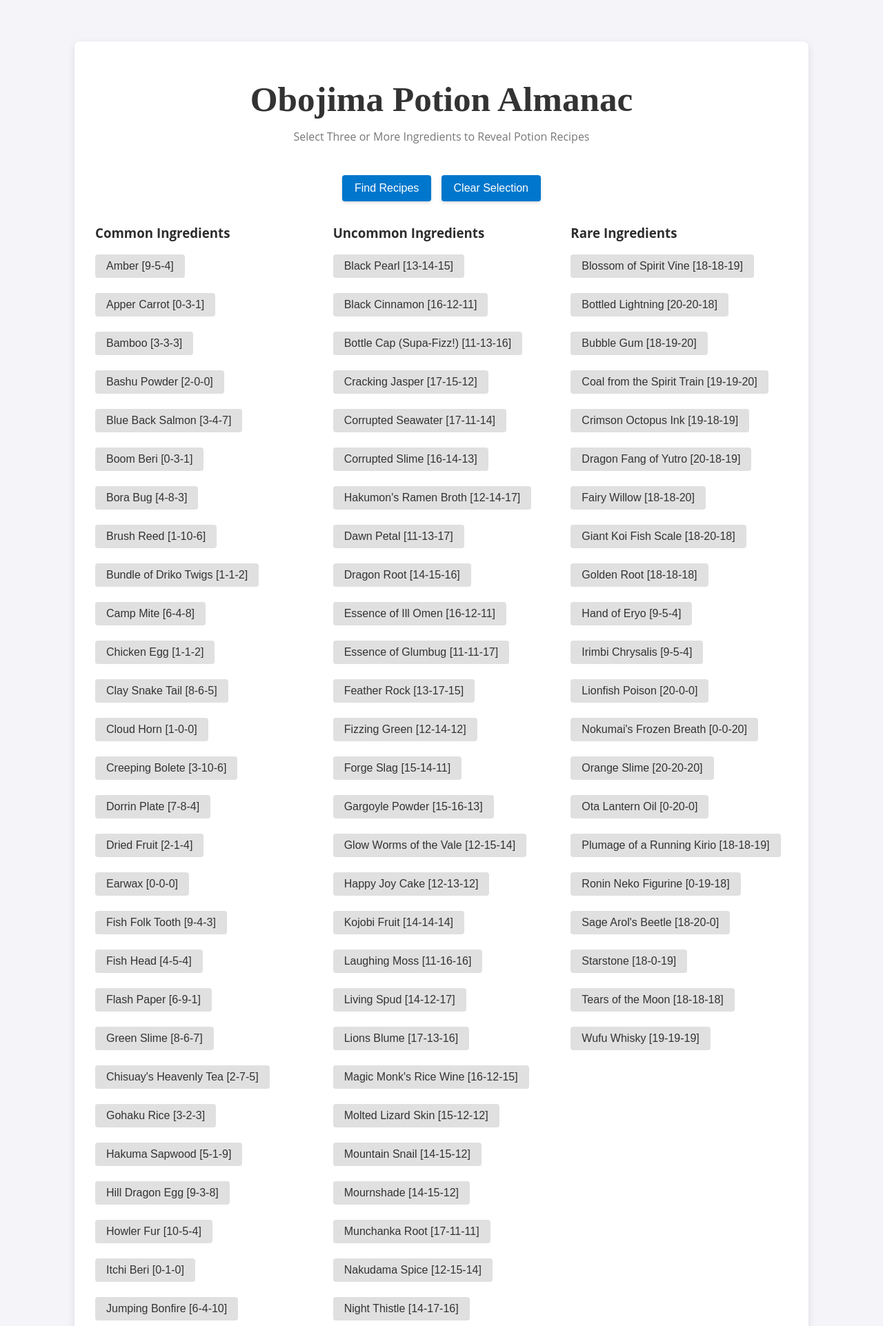
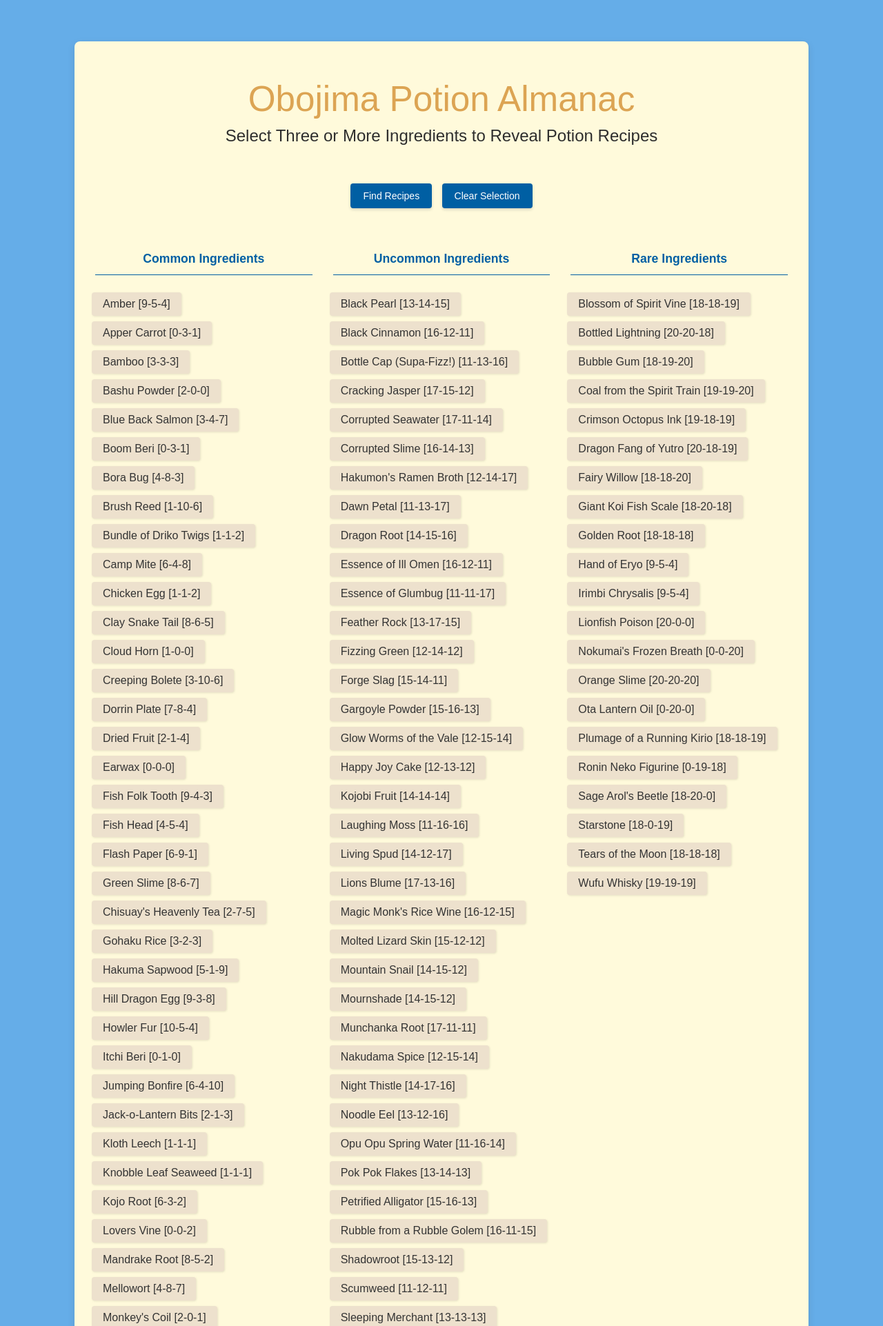
Before and after one commit to billhanscom/ObojimaPotionAlmanac, a Flask app: page / in a window 1280 px wide. Shown: the top 1923 px of the page at 69% size. Run offline with Flask 3, Linux system fonts and the light colour scheme; some web fonts are replaced.

Commit message:
Add files via upload

```diff
--- a/static/style.css
+++ b/static/style.css
@@ -1,46 +1,69 @@
-/* Base styling */
 body {
-    font-family: 'Open Sans', sans-serif;
-    margin: 0;
-    padding: 0;
-    background-color: #f4f4f9;
-    color: #2d2d2d;
+background-color:#65ade8;
+color:#2d2d2d;
+font-family:"rogliano",sans-serif;
+margin:0;
+padding:0
 }
 
 .container {
-    width: 80%; /* Percentage-based width for flexibility */
+background-color:#fffadb;
+width: 80%; /* Percentage-based width for flexibility */
     max-width: 1200px;
     margin: 60px auto;
     padding: 20px;
-    background-color: #ffffff;
     border-radius: 8px;
     box-shadow: 0 4px 12px rgba(0, 0, 0, 0.1);
 }
 
 header {
-    text-align: center;
-    margin-bottom: 40px;
+text-align:center
 }
 
 h1 {
-    font-family: 'Abril Fatface', serif;
-    font-size: 4vw; /* Responsive font size */
-    color: #333333;
-    margin-bottom: 10px;
+color:#DCA453;
+font-family:"sneakers-pro",sans-serif;
+font-size:4vw;
+font-style:normal;
+font-weight:500;
+margin-bottom:-10px
 }
 
 h2 {
-    font-family: 'Open Sans', sans-serif;
-    font-size: 16px;
-    color: #777777;
-    font-weight: normal;
+color:#2d2d2d;
+font-family:"rogliano",sans-serif;
+font-size:1.5em;
+font-style:normal;
+font-weight:400;
+margin-bottom:50px
 }
 
-h3.recipe-title {
-    color: #0077cc;
-    font-size: 18px;
-    text-align: center;
-    margin-bottom: 5px; /* Reduced margin for tighter layout */
+recipes-title {
+color:#577da1;
+font-family:"rogliano",sans-serif;
+font-size:1em;
+font-weight:700;
+margin-top:40px;
+padding-top:20px;
+text-align:center
+}
+
+.recipes-title h2 {
+color:#DCA453;
+font-family:"sneakers-pro",sans-serif;
+font-style:normal;
+font-weight:500
+}
+
+h3 {
+border-bottom:1px solid #005fa3;
+color:#005fa3;
+font-family:"rogliano",sans-serif;
+font-size:1.1em;
+font-weight:700;
+margin-bottom:30px;
+padding-bottom:12px;
+text-align:center
 }
 
 h4, .recipe-number {
@@ -51,166 +74,176 @@ h4, .recipe-number {
     margin-bottom: 5px;
 }
 
+
+h5 {
+color:#2d2d2d;
+font-size:1em;
+font-weight:700;
+margin-bottom:0
+}
+
 .form-section {
-    margin-bottom: 30px;
+margin-bottom:30px
 }
 
 .ingredient-columns {
-    display: flex;
-    justify-content: space-between;
-    gap: 10px;
-    flex-wrap: wrap; /* Wrap ingredients on smaller screens */
+display:flex;
+gap:10px;
+justify-content:space-between
+flex-wrap: wrap; /* Wrap ingredients on smaller screens */
 }
 
 .column {
-    flex: 1 1 300px; /* Flexbox for responsiveness, with minimum width */
-    padding: 10px;
+padding:10px;
+flex: 1 1 300px;
 }
 
 .ingredient-button {
-    background-color: #e0e0e0;
-    color: #333;
-    border: none;
-    border-radius: 4px;
-    padding: 0.5em 1em; /* Em-based padding for flexibility */
-    font-size: 1em;
-    margin: 0;
-    cursor: pointer;
-    transition: background-color 0.2s ease;
+background-color:#ede1cd;
+border:none;
+border-radius:4px;
+box-shadow:1px 1px 3px #0000001a;
+color:#333;
+cursor:pointer;
+font-family:"rogliano",sans-serif;
+font-size:1em;
+font-style:normal;
+font-weight:400;
+margin:-5px;
+padding:0.5em 1em;
+transition:background-color .1s ease
 }
 
 .ingredient-button.selected.common {
-    background-color: #c2e3a7;
-    color: #333;
+background-color:#c2e3a7;
+color:#333
 }
 
 .ingredient-button.selected.uncommon {
-    background-color: #fde663;
-    color: #333;
+background-color:#fde663;
+color:#333
 }
 
 .ingredient-button.selected.rare {
-    background-color: #fd8966;
-    color: #333;
+background-color:#fd8966;
+color:#333
 }
 
 .button-group {
-    text-align: center;
-    margin-top: 20px;
+margin-bottom:30px;
+margin-top:20px;
+text-align:center
 }
 
 .button-group button {
-    background-color: #0077cc;
-    color: #ffffff;
-    border: none;
-    padding: 10px 18px;
-    font-size: 1em;
-    border-radius: 4px;
-    margin: 5px;
-    cursor: pointer;
-    transition: background-color 0.2s ease, box-shadow 0.2s ease;
-    box-shadow: 0 2px 4px rgba(0, 0, 0, 0.15);
+background-color:#005fa3;
+border:none;
+border-radius:4px;
+box-shadow:0 2px 4px #00000026;
+color:#fff;
+cursor:pointer;
+font-family:"rogliano",sans-serif;
+font-size:14px;
+font-style:normal;
+font-weight:400;
+margin:5px;
+padding:10px 18px;
+transition:background-color .1s ease,box-shadow .1s ease
 }
 
 .button-group button:hover {
-    background-color: #005fa3;
-    box-shadow: 0 4px 6px rgba(0, 0, 0, 0.2);
+background-color:#65ade8;
+box-shadow:0 4px 6px #0003
 }
 
 #results {
-    display: flex;
-    justify-content: space-between;
-    margin-top: 40px;
-    flex-wrap: wrap; /* Allows columns to wrap on smaller screens */
+display:flex;
+justify-content:space-between;
+margin-top:40px;
+flex-wrap: wrap;
 }
 
 .recipe-column {
-    flex: 1 1 300px; /* Flexible columns with minimum width */
-    margin-bottom: 20px; /* Space between columns on small screens */
+flex: 1 1 300px;
+margin-bottom: 20px;
+}
+
+#results h3 {
+text-align:center
 }
 
 #results ul {
-    list-style-type: none;
-    padding-left: 0;
+list-style-type:none;
+padding-left:0
 }
 
 #results li {
-    display: inline-block;
-    width: auto;
-    white-space: nowrap;
-    background-color: #f9fafb;
-    padding: 8px 10px;
-    margin: 5px 0;
-    border-radius: 5px;
-    border: 1px solid #e0e0e0;
-    box-shadow: 1px 1px 3px rgba(0, 0, 0, 0.1);
+background-color:#ede1cd;
+border:none;
+border-radius:5px;
+box-shadow:1px 1px 3px #0000001a;
+display:block;
+font-size:14px;
+margin:10px 0;
+padding:10px 14px
 }
 
-/* Button-like styling for recipe names */
 .potion-header {
-    display: inline-block;
-    background-color: #0077cc;
-    color: #ffffff;
-    padding: 8px 12px;
-    font-size: 1em;
-    font-weight: bold;
-    border-radius: 4px;
-    cursor: pointer;
-    margin-top: 0;
-    margin-bottom: 8px;
-    transition: background-color 0.2s ease, box-shadow 0.2s ease;
+background-color:#005fa3;
+border-radius:4px;
+color:#fff;
+cursor:pointer;
+display:inline-block;
+font-size:14px;
+font-weight:700;
+margin:5px 0;
+padding:10px 14px;
+transition:background-color .1s ease,box-shadow .1s ease
 }
 
 .potion-header:hover {
-    background-color: #005fa3;
-    box-shadow: 0 2px 4px rgba(0, 0, 0, 0.2);
+background-color:#65ade8;
+box-shadow:0 2px 4px #0003
 }
 
 .toggle-arrow {
-    font-size: 0.6em; /* Smaller triangle size */
-    margin-left: 8px;
-    transition: transform 0.2s ease;
+font-size:.6em;
+margin-left:8px;
+transition:transform .2s ease
 }
 
 .toggle-arrow.expanded {
-    transform: rotate(180deg);
+transform:rotate(180deg)
 }
 
-.ingredient.common {
-    background-color: #c2e3a7;
-}
-
-.ingredient.uncommon {
-    background-color: #fde663;
-}
-
-.ingredient.rare {
-    background-color: #fd8966;
-}
-
-/* Responsive Adjustments */
 @media (max-width: 768px) {
     .container {
-        width: 90%;
+        width: 90%; /* Reduce container width for smaller screens */
         padding: 10px;
     }
 
+    .recipe-column {
+        width: 100%; /* Make columns stack vertically */
+        margin-bottom: 20px;
+    }
+
     .ingredient-button, .potion-header {
-        font-size: 14px;
+        font-size: 14px; /* Adjust font size for smaller screens */
         padding: 6px 10px;
     }
 }
 
+/* Styles for very small screens, 480px or smaller (mobile) */
 @media (max-width: 480px) {
     h1 {
-        font-size: 36px;
+        font-size: 36px; /* Smaller font for main title */
     }
 
     .button-group button {
-        padding: 8px 12px;
+        padding: 8px 12px; /* Adjust button padding */
     }
 
     .toggle-arrow {
-        font-size: 0.5em;
+        font-size: 0.5em; /* Adjust triangle size for mobile */
     }
 }
```
